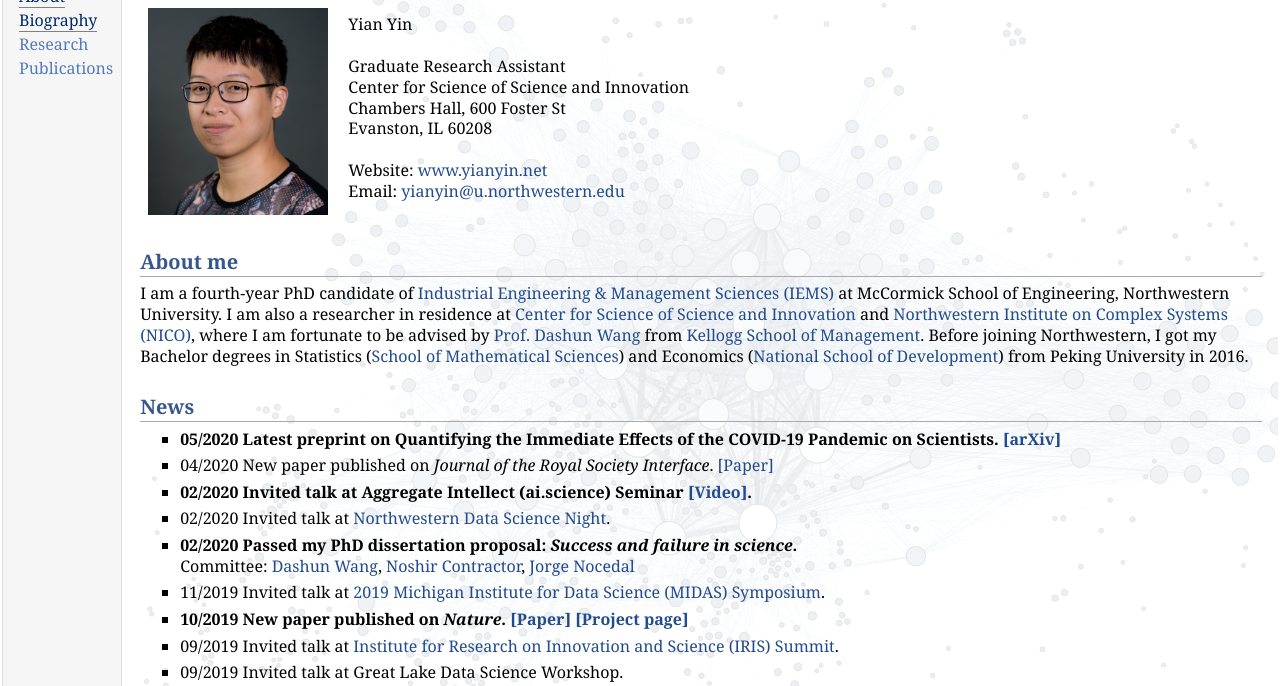
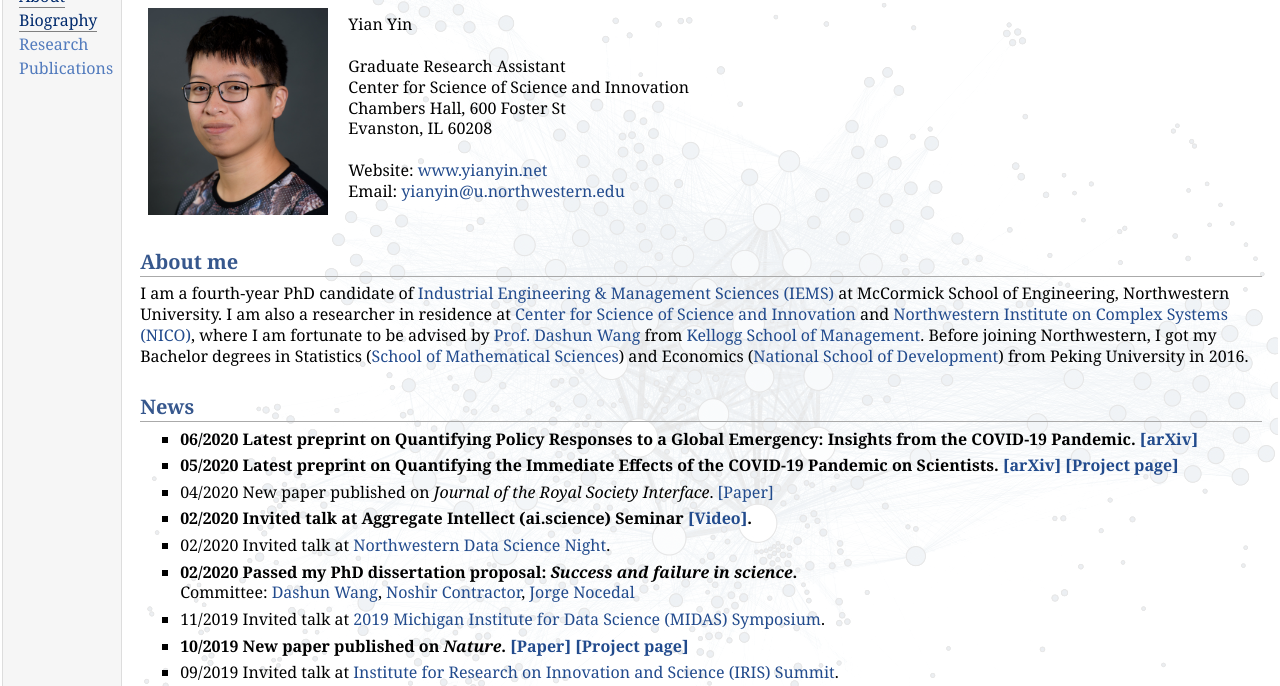
Before and after one commit to yian-yin/yian-yin.github.io, a plain HTML site: page index.html in a window 1280 px wide. Shown: the part 68-754 px from the top of the page. Drawn offline with Linux system fonts and the light colour scheme.

Commit message:
Add files via upload

```diff
--- a/index.html
+++ b/index.html
@@ -37,7 +37,9 @@
 <p>I am a fourth-year PhD candidate of <a href="https://www.mccormick.northwestern.edu/industrial/" target=&ldquo;blank&rdquo;>Industrial Engineering &amp; Management Sciences (IEMS)</a> at McCormick School of Engineering, Northwestern University. I am also a researcher in residence at <a href="https://www.kellogg.northwestern.edu/research/science-of-science.aspx" target=&ldquo;blank&rdquo;>Center for Science of Science and Innovation</a> and <a href="https://www.nico.northwestern.edu/" target=&ldquo;blank&rdquo;>Northwestern Institute on Complex Systems (NICO)</a>, where I am fortunate to be advised by <a href="https://www.dashunwang.com/" target=&ldquo;blank&rdquo;>Prof. Dashun Wang</a> from <a href="https://www.kellogg.northwestern.edu/" target=&ldquo;blank&rdquo;>Kellogg School of Management</a>. Before joining Northwestern, I got my Bachelor degrees in Statistics (<a href="https://www.math.pku.edu.cn" target=&ldquo;blank&rdquo;>School of Mathematical Sciences</a>) and Economics (<a href="https://www.nsd.pku.edu.cn" target=&ldquo;blank&rdquo;>National School of Development</a>) from Peking University in 2016.</p>
 <h2>News</h2>
 <ul>
-<li><p><b>05/2020 Latest preprint on Quantifying the Immediate Effects of the COVID-19 Pandemic on Scientists. <a href="http://arxiv.org/abs/2005.11358" target=&ldquo;blank&rdquo;>[arXiv]</a></b></p>
+<li><p><b>06/2020 Latest preprint on Quantifying Policy Responses to a Global Emergency: Insights from the COVID-19 Pandemic. <a href="http://arxiv.org/abs/2006.13853" target=&ldquo;blank&rdquo;>[arXiv]</a></b></p>
+</li>
+<li><p><b>05/2020 Latest preprint on Quantifying the Immediate Effects of the COVID-19 Pandemic on Scientists. <a href="http://arxiv.org/abs/2005.11358" target=&ldquo;blank&rdquo;>[arXiv]</a> <a href="https://kellogg-cssi.github.io/covid_survey/" target=&ldquo;blank&rdquo;>[Project page]</a></b></p>
 </li>
 <li><p>04/2020 New paper published on <i>Journal of the Royal Society Interface</i>. <a href="https://royalsocietypublishing.org/doi/abs/10.1098/rsif.2020.0135?af=R" target=&ldquo;blank&rdquo;>[Paper]</a></p>
 </li>
@@ -104,7 +106,7 @@
 </ul>
 <div id="footer">
 <div id="footer-text">
-Page generated 2020-05-27 02:04:50 CDT, by <a href="https://github.com/wsshin/jemdoc_mathjax" target="blank">jemdoc+MathJax</a>.
+Page generated 2020-06-30 19:46:49 CDT, by <a href="https://github.com/wsshin/jemdoc_mathjax" target="blank">jemdoc+MathJax</a>.
 (<a href="index.jemdoc">source</a>)
 </div>
 </div>
```
Also changed, not shown: 1 other file.
